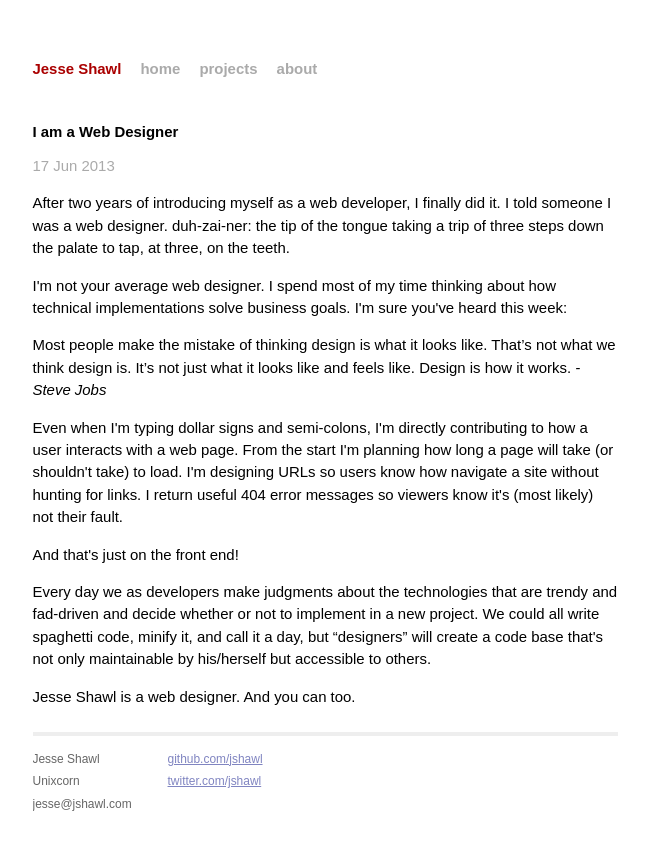
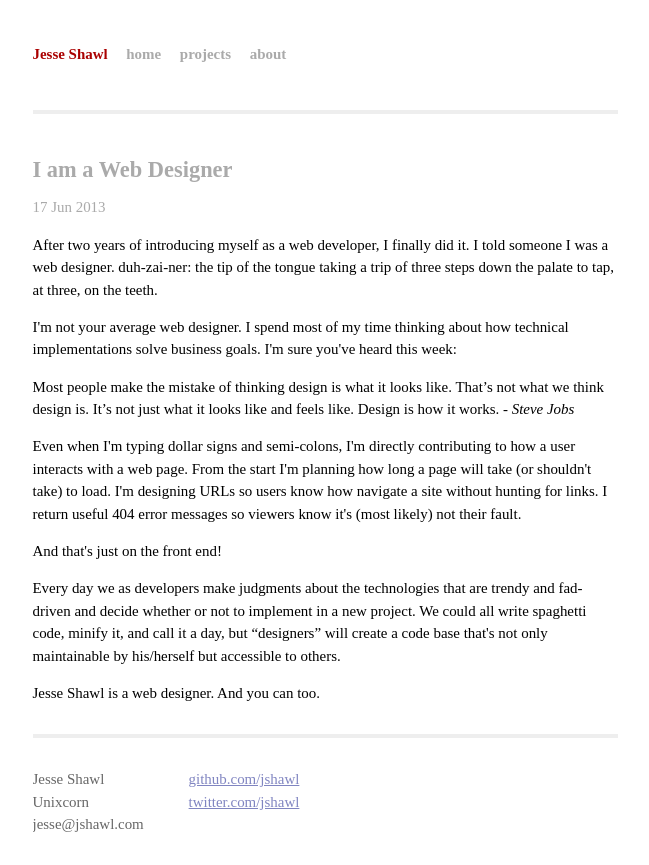
Before and after one commit to jshawl/jesse.sh, a PHP site: page /_site/awl/is-a-web-designer/index.html in a window 1280 px wide. Shown: the whole page, without its empty margins (315-964 px from the left). Before the commit the page ends 811 px from the top, so only its background shows below. Run offline with PHP 8.4, Linux system fonts and the light colour scheme; some libraries are stand-ins or nearby versions.

Commit message:
added some design changes

```diff
--- a/_layouts/default.html
+++ b/_layouts/default.html
@@ -4,6 +4,7 @@
         <meta charset="utf-8">
         <meta http-equiv="X-UA-Compatible" content="IE=edge,chrome=1">
         <title>{{ page.title }}</title>
+	<!-- nginx -->
         <meta name="viewport" content="width=device-width">
 	<script type="text/javascript" src="//use.typekit.net/ajy7nnt.js"></script>
 	<script type="text/javascript">try{Typekit.load();}catch(e){}</script>
--- a/_site/404.html
+++ b/_site/404.html
@@ -4,6 +4,7 @@
         <meta charset="utf-8">
         <meta http-equiv="X-UA-Compatible" content="IE=edge,chrome=1">
         <title>404</title>
+	<!-- nginx -->
         <meta name="viewport" content="width=device-width">
 	<script type="text/javascript" src="//use.typekit.net/ajy7nnt.js"></script>
 	<script type="text/javascript">try{Typekit.load();}catch(e){}</script>
--- a/_site/awl/gets-rate-limited/index.html
+++ b/_site/awl/gets-rate-limited/index.html
@@ -4,6 +4,7 @@
         <meta charset="utf-8">
         <meta http-equiv="X-UA-Compatible" content="IE=edge,chrome=1">
         <title>Dealing with Rate Limited APIs</title>
+	<!-- nginx -->
         <meta name="viewport" content="width=device-width">
 	<script type="text/javascript" src="//use.typekit.net/ajy7nnt.js"></script>
 	<script type="text/javascript">try{Typekit.load();}catch(e){}</script>
--- a/_site/awl/is-a-web-designer/index.html
+++ b/_site/awl/is-a-web-designer/index.html
@@ -4,6 +4,7 @@
         <meta charset="utf-8">
         <meta http-equiv="X-UA-Compatible" content="IE=edge,chrome=1">
         <title>I am a Web Designer</title>
+	<!-- nginx -->
         <meta name="viewport" content="width=device-width">
 	<script type="text/javascript" src="//use.typekit.net/ajy7nnt.js"></script>
 	<script type="text/javascript">try{Typekit.load();}catch(e){}</script>
--- a/_site/awl/is-all-about/index.html
+++ b/_site/awl/is-all-about/index.html
@@ -4,6 +4,7 @@
         <meta charset="utf-8">
         <meta http-equiv="X-UA-Compatible" content="IE=edge,chrome=1">
         <title>Hire Me</title>
+	<!-- nginx -->
         <meta name="viewport" content="width=device-width">
 	<script type="text/javascript" src="//use.typekit.net/ajy7nnt.js"></script>
 	<script type="text/javascript">try{Typekit.load();}catch(e){}</script>
--- a/_site/awl/makes-3d-buttons-with-sass/index.html
+++ b/_site/awl/makes-3d-buttons-with-sass/index.html
@@ -4,6 +4,7 @@
         <meta charset="utf-8">
         <meta http-equiv="X-UA-Compatible" content="IE=edge,chrome=1">
         <title>Making 3D Buttons with Sass</title>
+	<!-- nginx -->
         <meta name="viewport" content="width=device-width">
 	<script type="text/javascript" src="//use.typekit.net/ajy7nnt.js"></script>
 	<script type="text/javascript">try{Typekit.load();}catch(e){}</script>
--- a/_site/awl/makes-things/index.html
+++ b/_site/awl/makes-things/index.html
@@ -4,6 +4,7 @@
         <meta charset="utf-8">
         <meta http-equiv="X-UA-Compatible" content="IE=edge,chrome=1">
         <title>Projects</title>
+	<!-- nginx -->
         <meta name="viewport" content="width=device-width">
 	<script type="text/javascript" src="//use.typekit.net/ajy7nnt.js"></script>
 	<script type="text/javascript">try{Typekit.load();}catch(e){}</script>
@@ -42,7 +43,7 @@
 
     <article class='push-bottom cf'>
       <h2 class='article-title'>Instagramap</h2>
-  	<iframe src="http://jesse.sh/instagramap/" frameborder="0" width=100% height='400px'></iframe>
+  	<iframe src="http://jshawl.com/instagramap/" frameborder="0" width=100% height='400px'></iframe>
     <p>This was my personal playground for exploring both the Instagram and Google Maps API's. It pulls in recent photos taken in DC and pins them on a google map.</p>
 <p>I wanted to recreate the in-app exploratory experience of visualizing a collection of photos.</p>
 </article>
@@ -98,6 +99,7 @@ I really enjoy making these kinds of courses because I have 100% control over th
 
 	</div>
 
+
             <div class="footer">
               <div class="contact">
                 <p>
--- a/_site/awl/rethinks-dynamic-page-replacing-content/index.html
+++ b/_site/awl/rethinks-dynamic-page-replacing-content/index.html
@@ -4,6 +4,7 @@
         <meta charset="utf-8">
         <meta http-equiv="X-UA-Compatible" content="IE=edge,chrome=1">
         <title>Rethinking Dynamic Page Replacing Content</title>
+	<!-- nginx -->
         <meta name="viewport" content="width=device-width">
 	<script type="text/javascript" src="//use.typekit.net/ajy7nnt.js"></script>
 	<script type="text/javascript">try{Typekit.load();}catch(e){}</script>
--- a/_site/awl/wonders-why-people-scroll-up/index.html
+++ b/_site/awl/wonders-why-people-scroll-up/index.html
@@ -4,6 +4,7 @@
         <meta charset="utf-8">
         <meta http-equiv="X-UA-Compatible" content="IE=edge,chrome=1">
         <title>Why do People Scroll Up?</title>
+	<!-- nginx -->
         <meta name="viewport" content="width=device-width">
 	<script type="text/javascript" src="//use.typekit.net/ajy7nnt.js"></script>
 	<script type="text/javascript">try{Typekit.load();}catch(e){}</script>
--- a/_site/awl/wont-click-your-tiny-checkbox/index.html
+++ b/_site/awl/wont-click-your-tiny-checkbox/index.html
@@ -4,6 +4,7 @@
         <meta charset="utf-8">
         <meta http-equiv="X-UA-Compatible" content="IE=edge,chrome=1">
         <title>This isn't Target Practice</title>
+	<!-- nginx -->
         <meta name="viewport" content="width=device-width">
 	<script type="text/javascript" src="//use.typekit.net/ajy7nnt.js"></script>
 	<script type="text/javascript">try{Typekit.load();}catch(e){}</script>
--- a/css/main.css
+++ b/css/main.css
@@ -20,9 +20,12 @@ body {
   margin:auto;
   padding:1em;
   text-align: center;
+  font-family:'calluna';
 }
 
 h1, h2, h3, h4, h5, h6 {
+  font-family:'calluna-sans';
+  color:#AAA;
   font-size: 100%; }
 
 h2{
@@ -31,7 +34,7 @@ h2{
 }
 
 h2 {
-  font-size:1em;
+  font-size:1.5em;
 }
 
 .no-underline {
@@ -83,7 +86,7 @@ ul.posts span {
 .site {
   font-size: 115%;
   text-align: left;
-  margin: 3em auto 2em;
+  margin: 2em auto 2em;
   line-height: 1.5em;
 }
 
@@ -104,6 +107,12 @@ p {
   text-decoration: none;
 }
 
+.site .header{
+ text-align:left;
+ border-bottom: 4px solid #eee;
+ margin-bottom:3em;
+}
+
 .site .header h1.title {
   display: inline-block;
   margin-bottom: 3em;
@@ -119,6 +128,7 @@ p {
 
 .site .header a.extra {
   color: #aaa;
+  font-family:'calluna-sans';
   margin-left: 1em;
 }
 
@@ -131,10 +141,13 @@ p {
 }
 
 .site .footer {
-  font-size: 80%;
+  font-size: 100%;
   color: #666;
+  font-family:'calluna-sans';
   border-top: 4px solid #eee;
   margin-top: 2em;
+  padding-top:1em;
+  padding-bottom:1em;
   overflow: hidden;
 }
 
@@ -215,4 +228,7 @@ article{
 
 .article__date{
   color:#aaa;
+  font-family:'calluna-sans';
+  float:right;
+  font-weight:100;
 }
```
Also changed, not shown: _posts/2013-10-20-is-master-of-his-domain.markdown (added, +15 -0 lines), _site/awl/index.html (+13 -12 lines), _site/css/main.css (+19 -3 lines), awl/index.html (+4 -4 lines), 2 other files.
